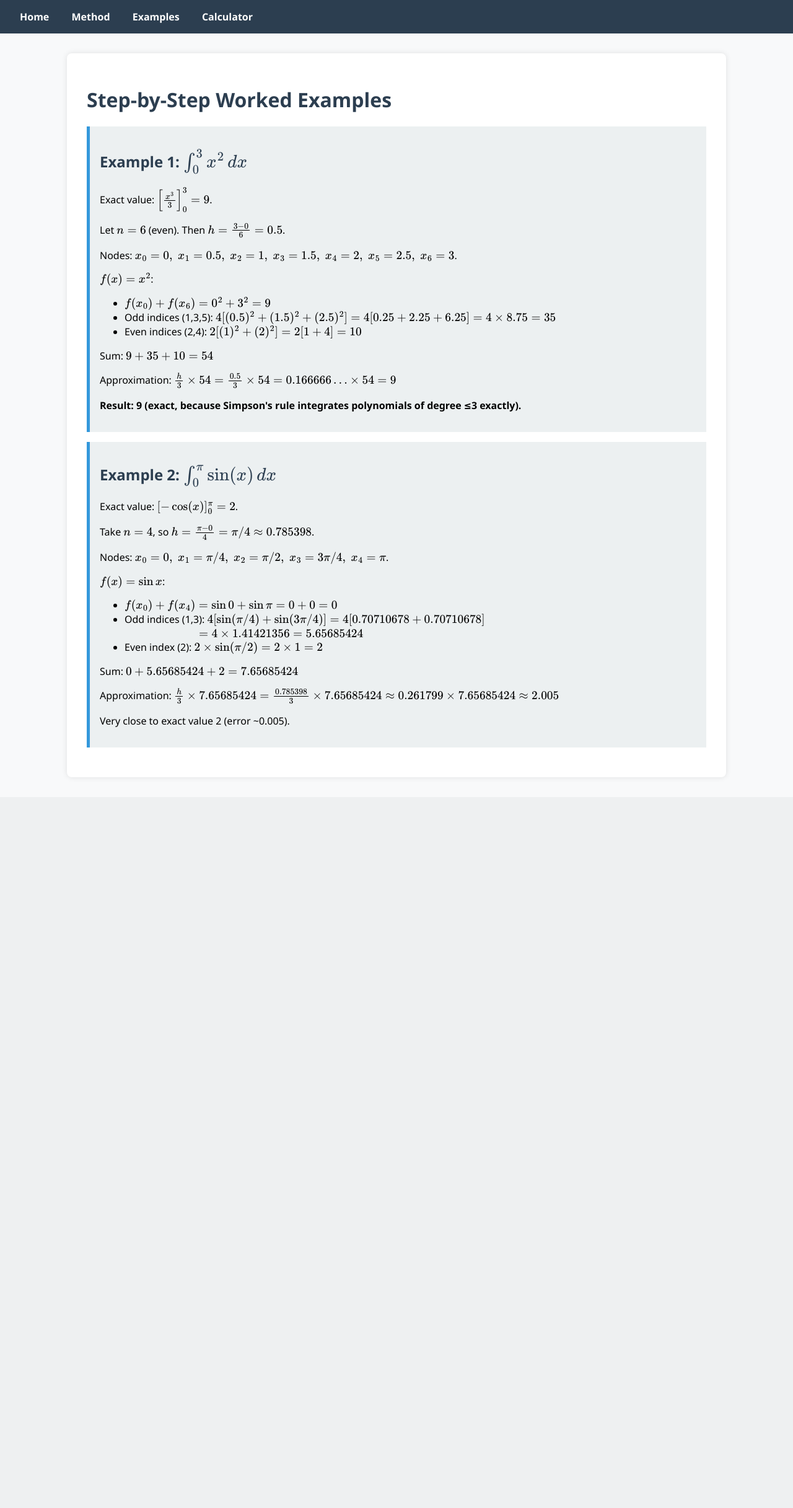
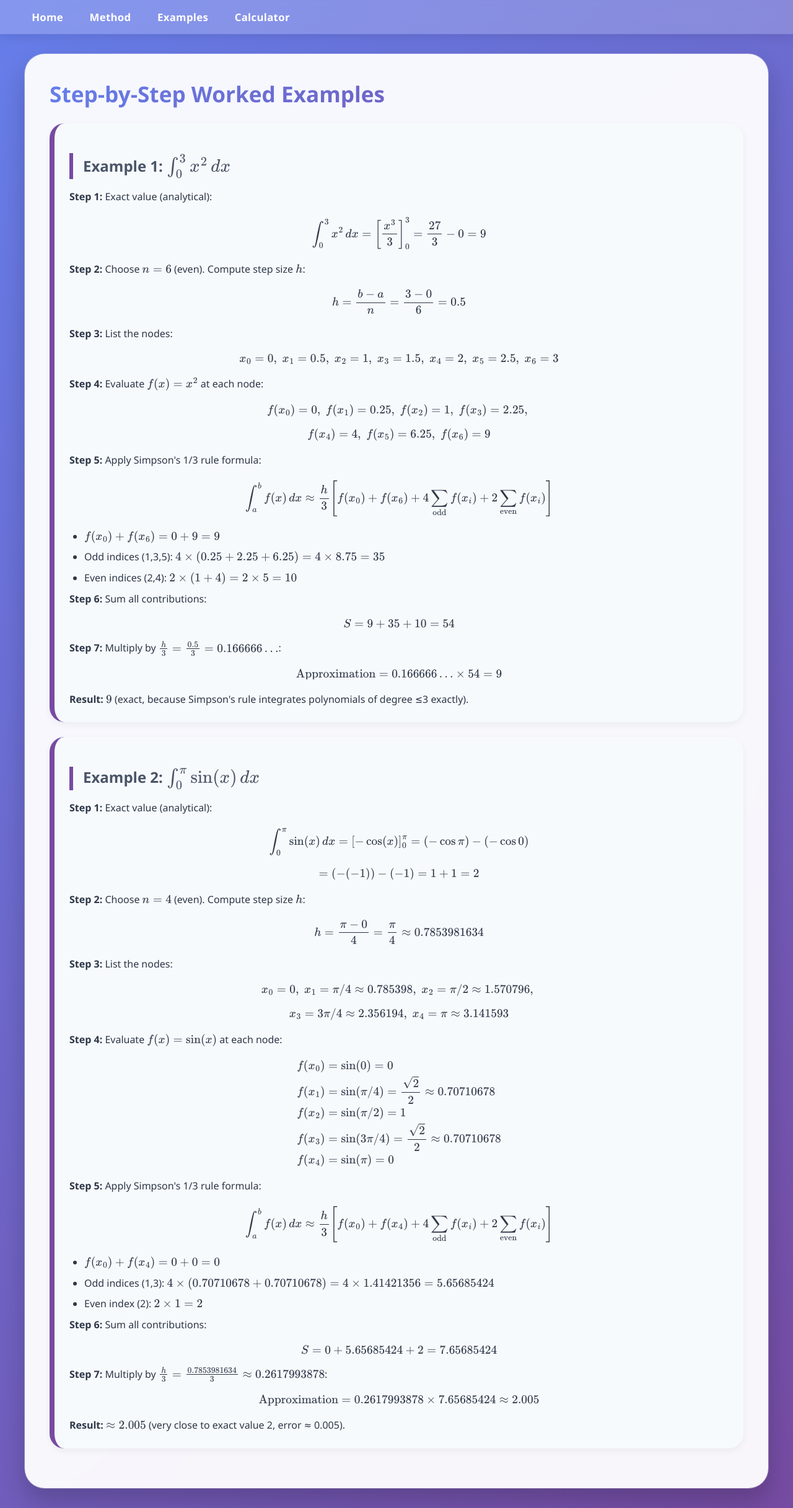
Before and after one commit to lerrajayme/Simpson-Calculator-App, a Flask app: page /examples in a window 1280 px wide. Shown: the whole page at 62% size. Before the commit the page ends 1254 px from the top, so only its background shows below. Run offline with Flask 3, Linux system fonts and the light colour scheme.

Commit message:
Updated design and full step-by-step solution

```diff
--- a/app.py
+++ b/app.py
@@ -4,29 +4,69 @@ import math
 app = Flask(__name__)
 app.secret_key = 'your-secret-key-change-this'
 
-# Prepare a safe namespace with all math functions
-MATH_NAMESPACE = {name: getattr(math, name) for name in dir(math) if not name.startswith('_')}
-# Add common aliases (optional)
-MATH_NAMESPACE['pi'] = math.pi
-MATH_NAMESPACE['e'] = math.e
-
-def composite_simpson_1_3(f, a, b, n):
+def composite_simpson_1_3_with_steps(f, a, b, n):
     """
-    Composite Simpson's 1/3 rule.
-    n must be even.
+    Returns (result, steps_html) where steps_html contains step-by-step explanation.
     """
     if n % 2 != 0:
         raise ValueError("Number of subintervals n must be even.")
+
     h = (b - a) / n
-    integral = f(a) + f(b)
-    for i in range(1, n):
-        x = a + i * h
-        if i % 2 == 0:
-            integral += 2 * f(x)
-        else:
-            integral += 4 * f(x)
-    integral *= h / 3
-    return integral
+    steps = []
+
+    # Step 1
+    steps.append(f"<strong>Step 1:</strong> Compute step size \( h = \\frac{{b - a}}{{n}} = \\frac{{{b} - {a}}}{{{n}}} = {h:.6f} \)")
+
+    # Step 2: nodes
+    x_vals = [a + i * h for i in range(n + 1)]
+    steps.append(f"<strong>Step 2:</strong> Divide the interval into \( n = {n} \) subintervals of equal width. The nodes are:")
+    x_list_str = ", ".join([f"\(x_{i} = {x:.4f}\)" for i, x in enumerate(x_vals)])
+    steps.append(x_list_str)
+
+    # Step 3: f(x_i)
+    f_vals = [f(x) for x in x_vals]
+    steps.append("<strong>Step 3:</strong> Evaluate \( f(x) \) at each node:")
+    f_list_str = ", ".join([f"\(f(x_{i}) = {val:.6f}\)" for i, val in enumerate(f_vals)])
+    steps.append(f_list_str)
+
+    # Step 4: formula components
+    f0_fn = f_vals[0]
+    fn_fn = f_vals[-1]
+    sum_odd = sum(f_vals[i] for i in range(1, n, 2))
+    sum_even = sum(f_vals[i] for i in range(2, n-1, 2))
+
+    steps.append("<strong>Step 4:</strong> Apply Simpson's 1/3 rule formula:")
+    steps.append(r"\[ \int_a^b f(x)\,dx \approx \frac{h}{3}\left[ f(x_0) + f(x_n) + 4\sum_{\text{odd}} f(x_i) + 2\sum_{\text{even}} f(x_i) \right] \]")
+    steps.append(f"Here:")
+    steps.append(f"- \( f(x_0) = {f0_fn:.6f} \), \( f(x_n) = {fn_fn:.6f} \)")
+
+    # Odd indices
+    odd_vals = [f_vals[i] for i in range(1, n, 2)]
+    odd_sum_str = " + ".join([f"{v:.6f}" for v in odd_vals])
+    steps.append(f"- Sum over odd indices (1,3,5,…): \( 4 \\times ({odd_sum_str}) = 4 \\times {sum_odd:.6f} = {4*sum_odd:.6f} \)")
+
+    # Even indices
+    even_vals = [f_vals[i] for i in range(2, n-1, 2)]
+    if even_vals:
+        even_sum_str = " + ".join([f"{v:.6f}" for v in even_vals])
+        steps.append(f"- Sum over even indices (2,4,… up to n-2): \( 2 \\times ({even_sum_str}) = 2 \\times {sum_even:.6f} = {2*sum_even:.6f} \)")
+    else:
+        steps.append(f"- Sum over even indices: (none, because n-2 < 2) → \( 2 \\times {sum_even:.6f} = {2*sum_even:.6f} \)")
+
+    # Step 5: total sum
+    total = f0_fn + fn_fn + 4*sum_odd + 2*sum_even
+    steps.append(f"<strong>Step 5:</strong> Add all contributions:")
+    steps.append(f"\[ S = {f0_fn:.6f} + {fn_fn:.6f} + {4*sum_odd:.6f} + {2*sum_even:.6f} = {total:.6f} \]")
+
+    # Step 6: final multiplication
+    factor = h / 3
+    result = factor * total
+    steps.append(f"<strong>Step 6:</strong> Multiply by \( \\frac{{h}}{{3}} = \\frac{{{h:.6f}}}{{3}} = {factor:.6f} \):")
+    steps.append(f"\[ \int_a^b f(x) \, dx \\approx {factor:.6f} \\times {total:.6f} = {result:.8f} \]")
+
+    # Join steps into HTML with proper line breaks and LaTeX rendering class
+    steps_html = "<div class='step-by-step'>" + "".join(f"<p>{step}</p>" for step in steps) + "</div>"
+    return result, steps_html
 
 @app.route('/')
 def index():
@@ -44,6 +84,7 @@ def examples():
 def calculator():
     result = None
     error = None
+    steps_html = None
     if request.method == 'POST':
         try:
             func_str = request.form['function']
@@ -51,17 +92,15 @@ def calculator():
             b = float(request.form['b'])
             n = int(request.form['n'])
 
-            # Safe evaluation: only math functions and x are allowed
+            # Safe evaluation function
             def f(x_val):
-                # Create a fresh namespace with x and all math functions
-                namespace = MATH_NAMESPACE.copy()
-                namespace['x'] = x_val
-                return eval(func_str, {"__builtins__": {}}, namespace)
+                return eval(func_str, {"__builtins__": {}}, {"x": x_val, "math": math})
 
-            result = composite_simpson_1_3(f, a, b, n)
+            result, steps_html = composite_simpson_1_3_with_steps(f, a, b, n)
         except Exception as e:
             error = str(e)
-    return render_template('calculator.html', result=result, error=error)
+
+    return render_template('calculator.html', result=result, error=error, steps=steps_html)
 
 if __name__ == '__main__':
     app.run(debug=True)
--- a/templates/base.html
+++ b/templates/base.html
@@ -7,80 +7,243 @@
     <!-- MathJax for LaTeX -->
     <script src="https://cdn.jsdelivr.net/npm/mathjax@3/es5/tex-chtml.js"></script>
     <style>
-        body {
-            font-family: 'Segoe UI', Tahoma, Geneva, Verdana, sans-serif;
+    * {
         margin: 0;
         padding: 0;
-            background: #f8f9fa;
+        box-sizing: border-box;
     }
+
+    body {
+        font-family: 'Poppins', 'Segoe UI', Tahoma, Geneva, Verdana, sans-serif;
+        background: linear-gradient(135deg, #667eea 0%, #764ba2 100%);
+        min-height: 100vh;
+        padding: 0;
+        margin: 0;
+    }
+
+    /* Glassmorphism navigation */
     nav {
-            background: #2c3e50;
+        background: rgba(255, 255, 255, 0.2);
+        backdrop-filter: blur(12px);
+        padding: 1rem 2rem;
+        box-shadow: 0 4px 20px rgba(0, 0, 0, 0.1);
+        position: sticky;
+        top: 0;
+        z-index: 100;
+    }
+
+    nav a {
+        color: white;
+        margin: 0 1.2rem;
+        text-decoration: none;
+        font-weight: 600;
+        font-size: 1.05rem;
+        transition: all 0.3s ease;
+        letter-spacing: 0.3px;
+    }
+
+    nav a:hover {
+        color: #ffd966;
+        text-decoration: none;
+        transform: translateY(-2px);
+    }
+
+    /* Main content container - glass card */
+    .container {
+        max-width: 1200px;
+        margin: 2rem auto;
+        background: rgba(255, 255, 255, 0.95);
+        backdrop-filter: blur(8px);
+        padding: 2.5rem;
+        border-radius: 32px;
+        box-shadow: 0 20px 40px rgba(0, 0, 0, 0.2), 0 0 0 1px rgba(255, 255, 255, 0.3);
+        transition: transform 0.2s;
+    }
+
+    .container:hover {
+        transform: scale(1.01);
+    }
+
+    h1, h2, h3 {
+        color: #2d3748;
+        font-weight: 700;
+        margin-top: 0;
+    }
+
+    h1 {
+        background: linear-gradient(135deg, #667eea, #764ba2);
+        -webkit-background-clip: text;
+        background-clip: text;
+        color: transparent;
+        font-size: 2.2rem;
+        margin-bottom: 1rem;
+    }
+
+    h2 {
+        color: #4a5568;
+        border-left: 6px solid #764ba2;
+        padding-left: 1rem;
+        margin: 1.5rem 0 1rem;
+    }
+
+    p, li {
+        color: #2d3748;
+        line-height: 1.6;
+    }
+
+    /* Form styling */
+    form div {
+        margin-bottom: 1.2rem;
+    }
+
+    label {
+        display: inline-block;
+        width: 180px;
+        font-weight: 600;
+        color: #2d3748;
+    }
+
+    input {
+        padding: 0.7rem 1rem;
+        font-size: 1rem;
+        border: 2px solid #e2e8f0;
+        border-radius: 16px;
+        width: 300px;
+        transition: all 0.3s;
+        background: white;
+    }
+
+    input:focus {
+        outline: none;
+        border-color: #764ba2;
+        box-shadow: 0 0 0 3px rgba(118, 75, 162, 0.2);
+    }
+
+    button {
+        background: linear-gradient(135deg, #667eea, #764ba2);
+        color: white;
+        border: none;
+        padding: 0.7rem 2rem;
+        font-size: 1rem;
+        font-weight: 600;
+        border-radius: 40px;
+        cursor: pointer;
+        transition: all 0.3s;
+        box-shadow: 0 4px 12px rgba(0, 0, 0, 0.15);
+        margin-top: 0.5rem;
+    }
+
+    button:hover {
+        transform: translateY(-2px);
+        box-shadow: 0 8px 20px rgba(0, 0, 0, 0.2);
+        background: linear-gradient(135deg, #5a67d8, #6b46a0);
+    }
+
+    /* Error and result boxes */
+    .error {
+        color: #c53030;
+        background: #fed7d7;
         padding: 1rem;
+        border-radius: 20px;
+        margin-top: 1.5rem;
+        border-left: 6px solid #e53e3e;
+        font-weight: 500;
+    }
+
+    .result {
+        color: #2f855a;
+        background: #c6f6d5;
+        padding: 1rem;
+        border-radius: 20px;
+        margin-top: 1.5rem;
+        border-left: 6px solid #38a169;
+        font-weight: bold;
+        font-size: 1.2rem;
+    }
+
+    /* Example step boxes */
+    .example-step {
+        background: #f7fafc;
+        padding: 1.5rem;
+        margin: 1.5rem 0;
+        border-radius: 24px;
+        border-left: 8px solid #764ba2;
+        box-shadow: 0 4px 12px rgba(0, 0, 0, 0.05);
+        transition: all 0.2s;
+    }
+
+    .example-step:hover {
+        background: #edf2f7;
+        box-shadow: 0 8px 20px rgba(0, 0, 0, 0.1);
+    }
+
+    /* Responsive */
+    @media (max-width: 768px) {
+        .container {
+            padding: 1.5rem;
+            margin: 1rem;
+        }
+        label {
+            width: 100%;
+            margin-bottom: 0.3rem;
+        }
+        input {
+            width: 100%;
         }
         nav a {
-            color: white;
-            margin: 0 1rem;
+            margin: 0 0.7rem;
+            font-size: 0.9rem;
+        }
+    }
+
+    /* Small note styling */
+    small {
+        color: #718096;
+        font-size: 0.8rem;
+        display: block;
+        margin-top: 0.3rem;
+    }
+
+    a {
+        color: #764ba2;
         text-decoration: none;
-            font-weight: bold;
+        font-weight: 500;
     }
-        nav a:hover {
+
+    a:hover {
         text-decoration: underline;
+        color: #553c9a;
     }
-        .container {
-            max-width: 1000px;
-            margin: 2rem auto;
-            background: white;
-            padding: 2rem;
-            border-radius: 8px;
-            box-shadow: 0 0 10px rgba(0,0,0,0.1);
+    .steps-container {
+        background: #f0f4ff;
+        padding: 1.5rem;
+        border-radius: 24px;
+        margin-top: 2rem;
+        border: 1px solid #c3dafe;
     }
-        h1, h2, h3 {
-            color: #2c3e50;
+    .step-by-step {
+        background: transparent; /* mawala ang white background sa kada step */
     }
-        .error {
-            color: #e74c3c;
-            background: #fdecea;
-            padding: 0.5rem;
-            border-radius: 5px;
+    .step-by-step p {
+        background: transparent;
+        padding: 0;
+        margin: 1rem 0;
+        box-shadow: none;
+        border-left: none;
     }
-        .result {
-            color: #27ae60;
-            background: #eafaf1;
-            padding: 0.5rem;
-            border-radius: 5px;
-            font-weight: bold;
+    .step-by-step p:first-child {
+        margin-top: 0;
     }
-        input, button {
-            padding: 0.5rem;
-            margin: 0.5rem 0;
-            font-size: 1rem;
+    .MathJax {
+        overflow-x: auto;
+        overflow-y: hidden;
     }
-        button {
-            background: #3498db;
-            color: white;
-            border: none;
-            border-radius: 5px;
-            cursor: pointer;
-        }
-        button:hover {
-            background: #2980b9;
-        }
-        .example-step {
-            background: #ecf0f1;
-            padding: 1rem;
-            margin: 1rem 0;
-            border-left: 5px solid #3498db;
+    ul {
+        padding-left: 1.5rem;  /* or 2rem kung gusto mas lawom */
+        margin-left: 0;
     }
     li {
-            overflow-wrap: break-word;      /* forced break kung kinahanglan */
-            word-break: break-word;         /* safe break sa words/expressions */
-            white-space: normal;            /* siguraduhin nga mag-wrap */
-        }
-
-/* Optional: para sa mathjax output mismo */
-.math {
-    overflow-x: auto;               /* kung gusto og horizontal scroll instead of wrapping */
-    overflow-wrap: break-word;
+        margin-bottom: 0.5rem;  /* optional: gap between bullets */
     }
 </style>
 </head>
--- a/templates/examples.html
+++ b/templates/examples.html
@@ -3,36 +3,80 @@
 {% block content %}
 <h1>Step‑by‑Step Worked Examples</h1>
 
+<!-- EXAMPLE 1 -->
 <div class="example-step">
     <h2>Example 1: \( \int_0^3 x^2 \, dx \)</h2>
-    <p>Exact value: \( \left[ \frac{x^3}{3} \right]_0^3 = 9 \).</p>
-    <p>Let \( n = 6 \) (even). Then \( h = \frac{3-0}{6} = 0.5 \).</p>
-    <p>Nodes: \( x_0=0,\; x_1=0.5,\; x_2=1,\; x_3=1.5,\; x_4=2,\; x_5=2.5,\; x_6=3 \).</p>
-    <p>\( f(x)=x^2 \):</p>
+
+    <p><strong>Step 1:</strong> Exact value (analytical):</p>
+    <p>\[ \int_0^3 x^2 \, dx = \left[ \frac{x^3}{3} \right]_0^3 = \frac{27}{3} - 0 = 9 \]</p>
+
+    <p><strong>Step 2:</strong> Choose \( n = 6 \) (even). Compute step size \( h \):</p>
+    <p>\[ h = \frac{b - a}{n} = \frac{3 - 0}{6} = 0.5 \]</p>
+
+    <p><strong>Step 3:</strong> List the nodes:</p>
+    <p>\[ x_0 = 0,\; x_1 = 0.5,\; x_2 = 1,\; x_3 = 1.5,\; x_4 = 2,\; x_5 = 2.5,\; x_6 = 3 \]</p>
+
+    <p><strong>Step 4:</strong> Evaluate \( f(x) = x^2 \) at each node:</p>
+    <p>\[ f(x_0)=0,\; f(x_1)=0.25,\; f(x_2)=1,\; f(x_3)=2.25,\;\]
+        \[f(x_4)=4,\; f(x_5)=6.25,\; f(x_6)=9 \]</p>
+
+    <p><strong>Step 5:</strong> Apply Simpson's 1/3 rule formula:</p>
+    <p>\[ \int_a^b f(x)\,dx \approx \frac{h}{3}\left[ f(x_0) + f(x_6) + 4\sum_{\text{odd}} f(x_i) + 2\sum_{\text{even}} f(x_i) \right] \]</p>
+
     <ul>
-        <li>\( f(x_0)+f(x_6) = 0^2 + 3^2 = 9 \)</li>
-        <li>Odd indices (1,3,5): \( 4[ (0.5)^2 + (1.5)^2 + (2.5)^2 ] = 4[0.25 + 2.25 + 6.25] = 4 \times 8.75 = 35 \)</li>
-        <li>Even indices (2,4): \( 2[ (1)^2 + (2)^2 ] = 2[1+4] = 10 \)</li>
+        <li>\( f(x_0) + f(x_6) = 0 + 9 = 9 \)</li>
+        <li>Odd indices (1,3,5): \( 4 \times (0.25 + 2.25 + 6.25) = 4 \times 8.75 = 35 \)</li>
+        <li>Even indices (2,4): \( 2 \times (1 + 4) = 2 \times 5 = 10 \)</li>
     </ul>
-    <p>Sum: \( 9 + 35 + 10 = 54 \)</p>
-    <p>Approximation: \( \frac{h}{3} \times 54 = \frac{0.5}{3} \times 54 = 0.166666\ldots \times 54 = 9 \)</p>
-    <p><strong>Result: 9 (exact, because Simpson's rule integrates polynomials of degree ≤3 exactly).</strong></p>
+
+    <p><strong>Step 6:</strong> Sum all contributions:</p>
+    <p>\[ S = 9 + 35 + 10 = 54 \]</p>
+
+    <p><strong>Step 7:</strong> Multiply by \( \frac{h}{3} = \frac{0.5}{3} = 0.166666\ldots \):</p>
+    <p>\[ \text{Approximation} = 0.166666\ldots \times 54 = 9 \]</p>
+
+    <p><strong>Result:</strong> \( 9 \) (exact, because Simpson's rule integrates polynomials of degree ≤3 exactly).</p>
 </div>
 
+<!-- EXAMPLE 2 -->
 <div class="example-step">
     <h2>Example 2: \( \int_0^\pi \sin(x) \, dx \)</h2>
-    <p>Exact value: \( [-\cos(x)]_0^\pi = 2 \).</p>
-    <p>Take \( n = 4 \), so \( h = \frac{\pi - 0}{4} = \pi/4 \approx 0.785398 \).</p>
-    <p>Nodes: \( x_0=0,\; x_1=\pi/4,\; x_2=\pi/2,\; x_3=3\pi/4,\; x_4=\pi \).</p>
-    <p>\( f(x)=\sin x \):</p>
+
+    <p><strong>Step 1:</strong> Exact value (analytical):</p>
+    <p>\[ \int_0^\pi \sin(x) \, dx = \left[ -\cos(x) \right]_0^\pi = (-\cos\pi) - (-\cos 0)\]
+        \[= (-(-1)) - (-1) = 1 + 1 = 2 \]</p>
+
+    <p><strong>Step 2:</strong> Choose \( n = 4 \) (even). Compute step size \( h \):</p>
+    <p>\[ h = \frac{\pi - 0}{4} = \frac{\pi}{4} \approx 0.7853981634 \]</p>
+
+    <p><strong>Step 3:</strong> List the nodes:</p>
+    <p>\[ x_0 = 0,\; x_1 = \pi/4 \approx 0.785398,\; x_2 = \pi/2 \approx 1.570796,\; \]
+        \[x_3 = 3\pi/4 \approx 2.356194,\; x_4 = \pi \approx 3.141593 \]</p>
+
+    <p><strong>Step 4:</strong> Evaluate \( f(x) = \sin(x) \) at each node:</p>
+    <p>\[ \begin{aligned}
+        f(x_0) &= \sin(0) = 0 \\
+        f(x_1) &= \sin(\pi/4) = \frac{\sqrt{2}}{2} \approx 0.70710678 \\
+        f(x_2) &= \sin(\pi/2) = 1 \\
+        f(x_3) &= \sin(3\pi/4) = \frac{\sqrt{2}}{2} \approx 0.70710678 \\
+        f(x_4) &= \sin(\pi) = 0
+    \end{aligned} \]</p>
+
+    <p><strong>Step 5:</strong> Apply Simpson's 1/3 rule formula:</p>
+    <p>\[ \int_a^b f(x)\,dx \approx \frac{h}{3}\left[ f(x_0) + f(x_4) + 4\sum_{\text{odd}} f(x_i) + 2\sum_{\text{even}} f(x_i) \right] \]</p>
+
     <ul>
-        <li>\( f(x_0)+f(x_4) = \sin0 + \sin\pi = 0 + 0 = 0 \)</li>
-        <li>Odd indices (1,3): \( 4[ \sin(\pi/4) + \sin(3\pi/4) ] = 4[0.70710678 + 0.70710678] \)
-            <ul><ul><ul>\(= 4 \times 1.41421356 = 5.65685424 \)</li></ul></ul></ul>
-        <li>Even index (2): \( 2 \times \sin(\pi/2) = 2 \times 1 = 2 \)</li>
+        <li>\( f(x_0) + f(x_4) = 0 + 0 = 0 \)</li>
+        <li>Odd indices (1,3): \( 4 \times (0.70710678 + 0.70710678) = 4 \times 1.41421356 = 5.65685424 \)</li>
+        <li>Even index (2): \( 2 \times 1 = 2 \)</li>
     </ul>
-    <p>Sum: \( 0 + 5.65685424 + 2 = 7.65685424 \)</p>
-    <p>Approximation: \( \frac{h}{3} \times 7.65685424 = \frac{0.785398}{3} \times 7.65685424 \approx 0.261799 \times 7.65685424 \approx 2.005 \)</p>
-    <p>Very close to exact value 2 (error ~0.005).</p>
+
+    <p><strong>Step 6:</strong> Sum all contributions:</p>
+    <p>\[ S = 0 + 5.65685424 + 2 = 7.65685424 \]</p>
+
+    <p><strong>Step 7:</strong> Multiply by \( \frac{h}{3} = \frac{0.7853981634}{3} \approx 0.2617993878 \):</p>
+    <p>\[ \text{Approximation} = 0.2617993878 \times 7.65685424 \approx 2.005 \]</p>
+
+    <p><strong>Result:</strong> \( \approx 2.005 \) (very close to exact value 2, error ≈ 0.005).</p>
 </div>
 {% endblock %}
```
Also changed, not shown: templates/calculator.html (+7 -0 lines), templates/method.html (line endings or trailing spaces). Lines whose indentation alone changed are shown as unchanged.
